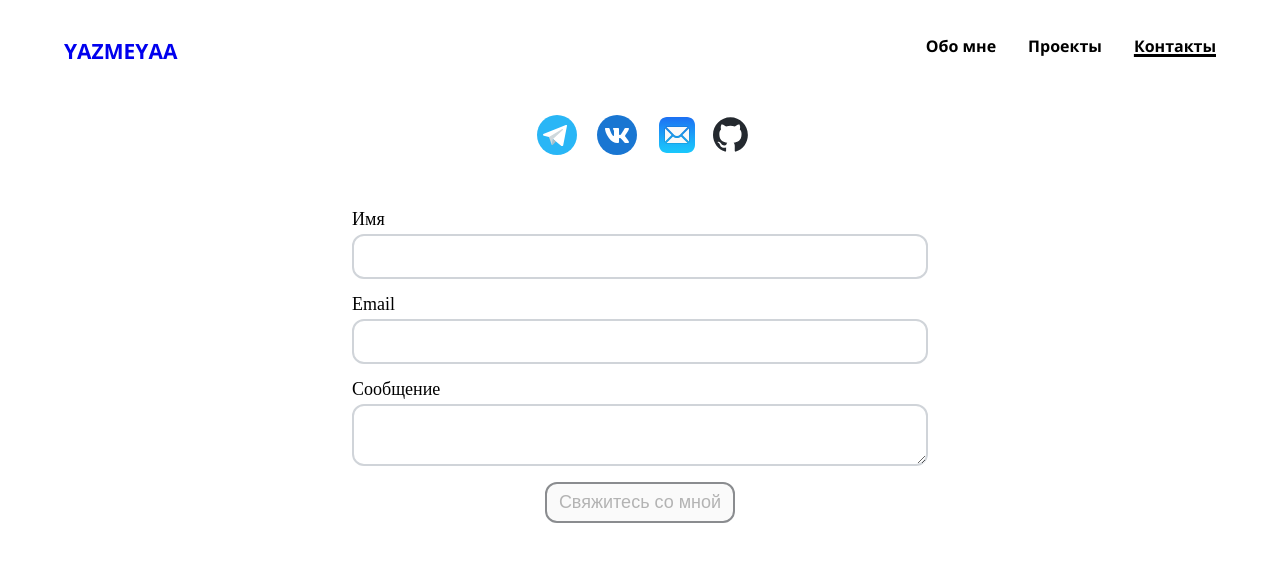
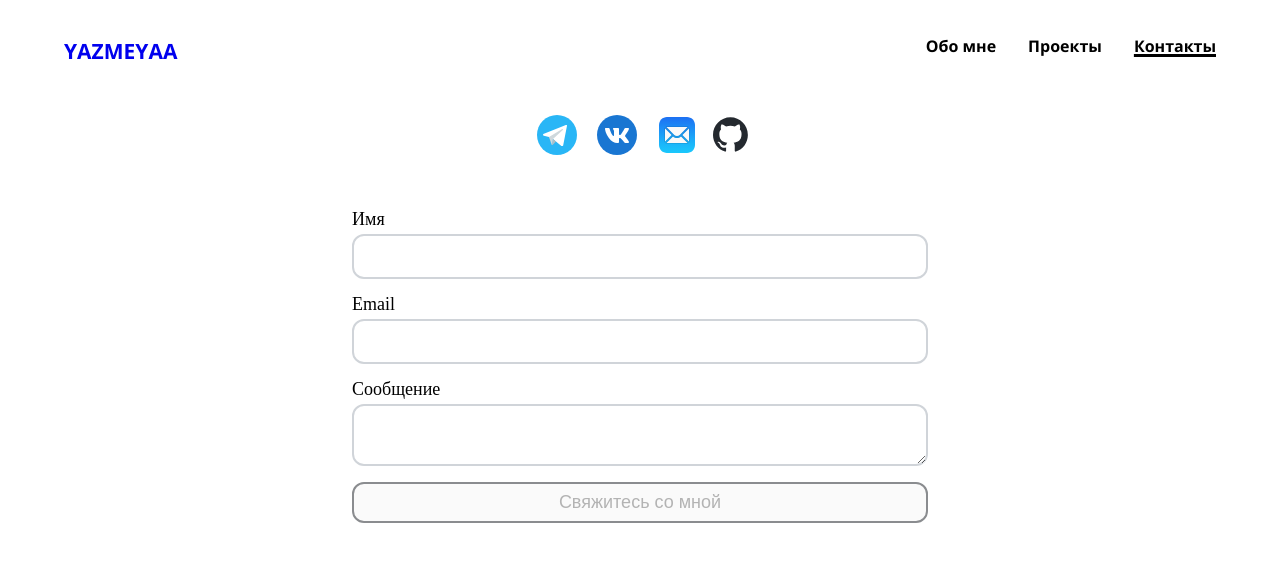
Before and after one commit to yazmeyaa/my-app, a Next.js app: page /contacts in a window 1280 px wide. Shown: the top 562 px of the page. Built offline with nearby package versions, Linux system fonts and the light colour scheme.

Commit message:
Changed styles for animations

```diff
--- a/components/_pages/contacts.tsx
+++ b/components/_pages/contacts.tsx
@@ -54,6 +54,10 @@ export const Form = styled.form`
     }
 `
 
+interface TextFieldProps {
+    error: boolean
+}
+
 export const TextField = styled.input`
     &{
         box-sizing: border-box;
@@ -101,19 +105,40 @@ export const TextArea = styled.textarea`
 
 export const Button = styled.button`
     &{
-        width: fit-content;
+        width: 100%;
         margin: 0px auto;
         padding: 8px 12px;
         font-size: 18px;
         border-radius: 12px;
         border: 2px solid #8a8c8f;
+        transition: all ease-out 0.3s;
+    }
+
+    &:hover:not(:disabled){
+        cursor: pointer;
+        background-color: #242424;
+        color: white;
     }
 
 `
 
 export const ErrorText = styled.p`
     &{
+        @keyframes show {
+            0% {
+                transform: translate(0px, 50px);
+                opacity: 0;
+            }
+            100% {
+                transform: translate(0px);
+                opacity: 1;
+            }
+        }
         color: #b40000;
         font-size: 14px;
+        animation-name: show;
+        animation-iteration-count: 1;
+        animation-duration: 0.4s;
+        animation-timing-function: ease-out;
     }
 `
--- a/components/global_styles.ts
+++ b/components/global_styles.ts
@@ -22,4 +22,5 @@ export const GlobalStyles = createGlobalStyle`
             min-height: 100vh;
             height: 100%;
         }
+
 `
--- a/components/modal/styled.tsx
+++ b/components/modal/styled.tsx
@@ -11,11 +11,12 @@ export const Container = styled.div`
             }
         }
 
+        box-sizing: border-box;
         position: absolute;
         top: 0;
         left: 0;
-        width: 100vw;
-        height: 100vh;
+        width: 100%;
+        height: 100%;
         background-color: rgba(0, 0, 0, 0.5);
         z-index: 999;
         display: flex;
--- a/pages/contacts/index.tsx
+++ b/pages/contacts/index.tsx
@@ -3,11 +3,11 @@ import Telegram from 'assets/icons/telegram.svg'
 import VK from 'assets/icons/vk.svg'
 import Mail from 'assets/icons/mail.svg'
 import GithubSVG from "assets/icons/github.svg"
-import { FormEvent, Fragment, useState } from "react"
+import { Fragment, useEffect, useState } from "react"
 import Link from "next/link"
 import axios from "axios"
 import Head from "next/head"
-import { useForm } from "react-hook-form"
+import { useForm, useFormState } from "react-hook-form"
 import { Modal } from "@components/modal"
 
 interface FormValues {
@@ -18,7 +18,7 @@ interface FormValues {
 
 function Contacts() {
     const [showModal, setShowModal] = useState(false)
-    const { register, formState: { errors, isValid }, handleSubmit, reset } = useForm<FormValues>({
+    const { register, formState, handleSubmit, reset } = useForm<FormValues>({
         mode: "all"
     })
 
@@ -26,9 +26,9 @@ function Contacts() {
         setShowModal(false)
     }
 
-    const onSubmit = (data: FormValues) => {
+    const onSubmit = async (data: FormValues) => {
 
-        axios.post('/api/send_message', {
+        return axios.post('/api/send_message', {
             data
         })
             .then(() => {
@@ -65,7 +65,7 @@ function Contacts() {
                             }
                         })}
                             autoComplete='off' />
-                        {errors.name && <ErrorText>{errors.name.message}</ErrorText>}
+                        {formState.errors.name && <ErrorText>{formState.errors.name.message}</ErrorText>}
                     </label>
                     <label>
                         <span>Email</span>
@@ -80,7 +80,7 @@ function Contacts() {
                             }
                         })}
                             autoComplete='off' />
-                        {errors.email && <ErrorText>{errors.email.message}</ErrorText>}
+                        {formState.errors.email && <ErrorText>{formState.errors.email.message}</ErrorText>}
                     </label>
                     <label>
                         <span>Сообщение</span>
@@ -91,9 +91,9 @@ function Contacts() {
                                 value: 500
                             },
                         })} />
-                        {errors.message && <ErrorText>{errors.message.message}</ErrorText>}
+                        {formState.errors.message && <ErrorText>{formState.errors.message.message}</ErrorText>}
                     </label>
-                    <Button type="submit" disabled={!isValid}>Свяжитесь со мной</Button>
+                    <Button type="submit" disabled={formState.isSubmitting || !formState.isValid}>Свяжитесь со мной</Button>
                     {false && 'Загрузка!'}
                 </Form>
             </Container>
```
Also changed, not shown: components/_pages/index.ts (+9 -3 lines).
